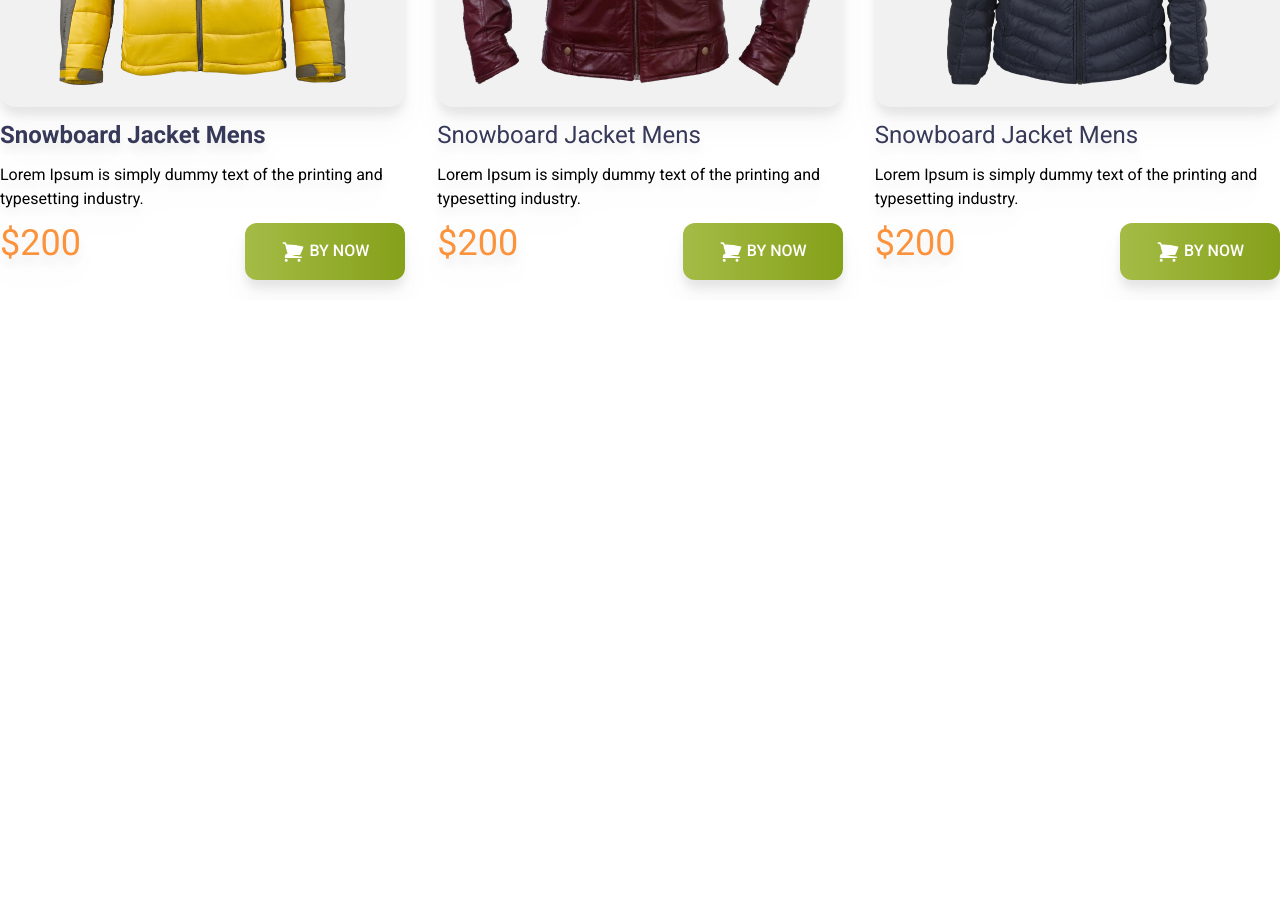
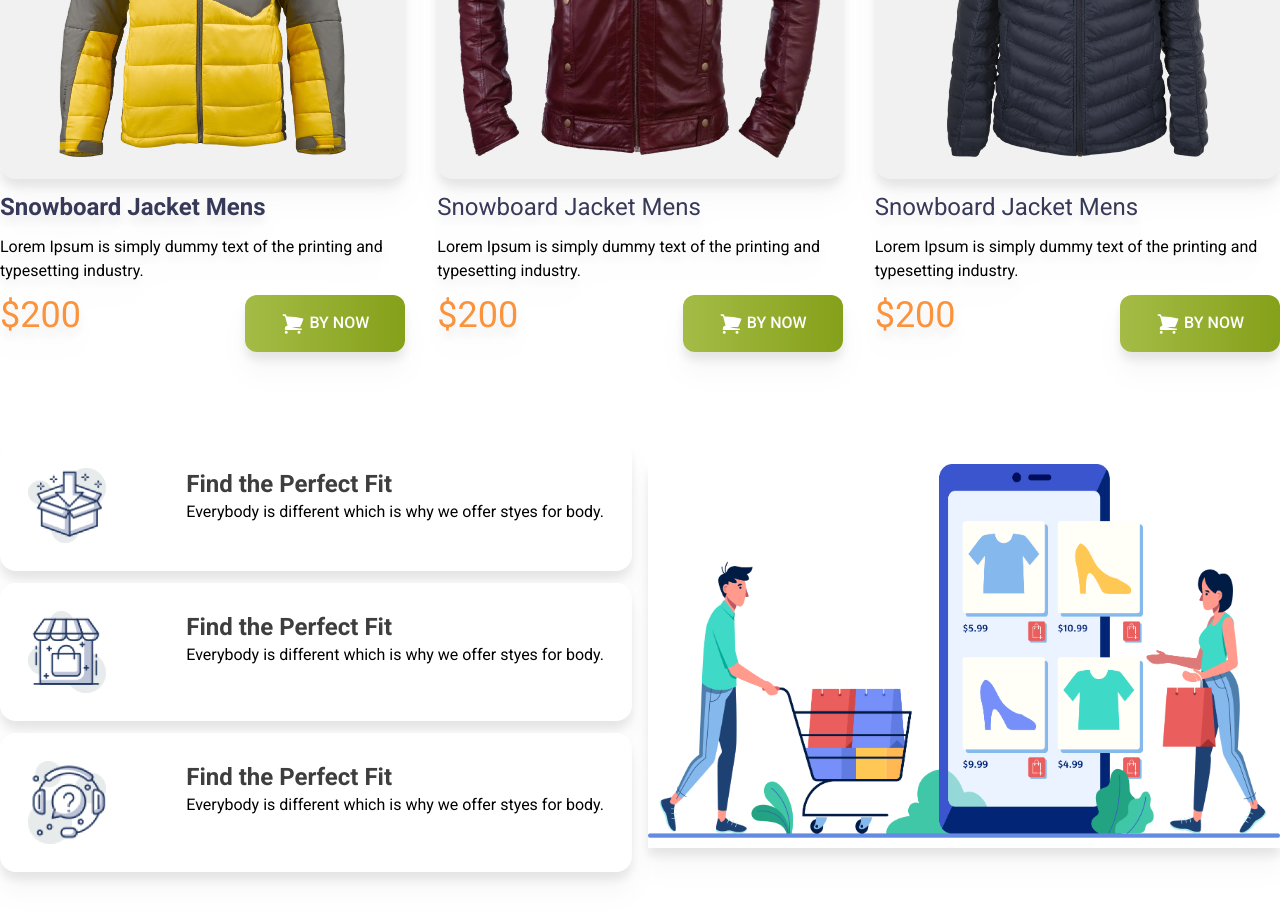
Before and after one commit to Md-Badhon-Sheikh/penguin-fashion-with-tailwind, a plain HTML site: page index.html in a window 1280 px wide. Shown: the part 1797-2718 px from the top of the page. Before the commit the page ends 2097 px from the top, so only its background shows below. Drawn offline with nearby package versions, Linux system fonts and the light colour scheme.

Commit message:
added footer section

```diff
--- a/index.html
+++ b/index.html
@@ -54,7 +54,7 @@
     <main class="max-w-7xl mx-auto">
         <!-- Woman jacket section -->
         <section class="py-5 space-y-3">
-            <h3 class="text-5xl font-bebas">WoMan Jacket</h3>
+            <h3 class="text-5xl font-bebas mt-8">WoMan Jacket</h3>
             <!-- jackets container -->
             <div class="font-roboto grid grid-cols-1 md:grid-cols-2 xl:grid-cols-3 gap-8">
                 <!-- jacket 1 -->
@@ -121,8 +121,8 @@
 
         </section>
         <!-- Man Jacket section -->
-        <section class="py-5 space-y-3">
-            <h3 class="text-5xl font-bebas">Man's Jacket</h3>
+        <section class="py-5 space-y-5">
+            <h3 class="text-5xl font-bebas mt-8">Man's Jacket</h3>
             <!-- jackets container -->
             <div class="font-roboto grid grid-cols-1 md:grid-cols-2 xl:grid-cols-3 gap-8">
                 <!-- Jacket 01 -->
@@ -186,8 +186,49 @@
             </div>
         </section>
     </main>
-    <footer>
-
+    <footer class="max-w-7xl mx-auto my-9">
+        <section class="py-5 space-y-3 font-roboto">
+            <!-- container -->
+            <div class="grid grid-cols-2 gap-4">
+                <!-- left section -->
+                 <div class="">
+                    <!-- Icon 01 -->
+                    <div class=" my-3 p-7 flex justify-between drop-shadow-xl bg-[#FFF] rounded-2xl">
+                        <div class=" space-y-3">
+                            <img width="78px" height="82px" src="icons/box.png" alt="">
+                        </div>
+                        <div>
+                            <h3 class="text-2xl font-bold text-[#3E3E3E]">Find the Perfect Fit</h3>
+                        <p>Everybody is different which is why we offer styes for body.</p>
+                        </div>
+                    </div>
+                    <!-- Icon 02 -->
+                    <div class="my-3 p-7 flex justify-between drop-shadow-xl bg-[#FFF] rounded-2xl">
+                        <div class=" space-y-3">
+                            <img width="78px" height="82px" src="icons/house.png" alt="">
+                        </div>
+                        <div>
+                            <h3 class="text-2xl font-bold text-[#3E3E3E]">Find the Perfect Fit</h3>
+                        <p>Everybody is different which is why we offer styes for body.</p>
+                        </div>
+                    </div>
+                    <!-- Icon 03 -->
+                    <div class="my-3 p-7 flex justify-between drop-shadow-xl bg-[#FFF] rounded-2xl">
+                        <div class=" space-y-3">
+                            <img width="78px" height="82px" src="icons/question.png" alt="">
+                        </div>
+                        <div>
+                            <h3 class="text-2xl font-bold text-[#3E3E3E]">Find the Perfect Fit</h3>
+                        <p>Everybody is different which is why we offer styes for body.</p>
+                        </div>
+                    </div>
+                 </div>
+                 <!-- right section  -->
+                  <div class="drop-shadow-xl bg-[#FFF] my-9">
+                    <img src="images/shopping.png" alt="">
+                  </div>
+            </div>
+        </section>
     </footer>
 </body>
 
```
